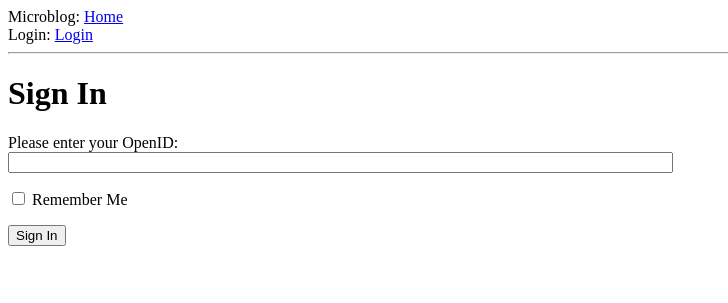
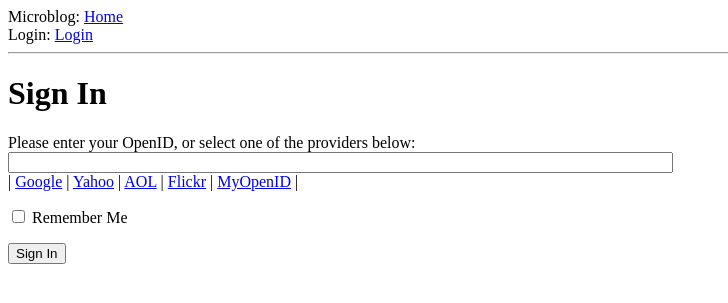
Before and after one commit to misoi/python, a Flask app: page /login in a window 1280 px wide. Shown: the top 303 px of the page, without its empty margins (0-728 px from the left). Run offline with Flask 2, Linux system fonts and the light colour scheme.

Commit message:
craeted a sign in form

```diff
--- a/microblog/app/templates/base.html
+++ b/microblog/app/templates/base.html
@@ -8,7 +8,7 @@
   </head>
   <body>
     <div>Microblog: <a href="/index">Home</a></div>
-      <div>Login: <a href="login.html">Login</a></div>
+      <div>Login: <a href="login">Login</a></div>
     <hr>
     {% with messages = get_flashed_messages() %}
       {% if messages %}
--- a/microblog/app/templates/login.html
+++ b/microblog/app/templates/login.html
@@ -1,13 +1,32 @@
-<!-- extend from base layout -->
+<!-- extend base layout -->
 {% extends "base.html" %}
 
 {% block content %}
+<script type="text/javascript">
+function set_openid(openid, pr)
+{
+    u = openid.search('<username>')
+    if (u != -1) {
+        // openid requires username
+        user = prompt('Enter your ' + pr + ' username:')
+        openid = openid.substr(0, u) + user
+    }
+    form = document.forms['login'];
+    form.elements['openid'].value = openid
+}
+</script>
 <h1>Sign In</h1>
 <form action="" method="post" name="login">
     {{ form.hidden_tag() }}
     <p>
-          Please enter your OpenID:<br>
-          {{ form.openid(size=80) }}<br>
+        Please enter your OpenID, or select one of the providers below:<br>
+        {{ form.openid(size=80) }}
+        {% for error in form.openid.errors %}
+          <span style="color: red;">[{{error}}]</span>
+        {% endfor %}<br>
+        |{% for pr in providers %}
+          <a href="javascript:set_openid('{{ pr.url }}', '{{ pr.name }}');">{{ pr.name }}</a> |
+        {% endfor %}
     </p>
     <p>{{ form.remember_me }} Remember Me</p>
     <p><input type="submit" value="Sign In"></p>
--- /dev/null
+++ b/microblog/app/view.py
@@ -0,0 +1,6 @@
+from app import app
+
+@app.route('/')
+@app.route('/index')
+def index():
+    return "Hello, World!"
--- a/microblog/app/views.py
+++ b/microblog/app/views.py
@@ -26,9 +26,13 @@ def index():
                            posts=posts)
 
 from .forms import LoginForm
-@app.route('/login', methods=['GET', 'POST'])
+@app.route('/login', methods=['GET', 'POST']) #tells the server that it accepts/support both GET and POST REQUESTS
 def login():
     form = LoginForm()
+    if form.validate_on_submit(): #Does all the processing work.It will collect the data and run all the validators
+        flash('login requested for OpenID="%s", remember_me=%s' %(form.openid.data, str(form.remember_me.data)))
+        return redirect('/index')
     return render_template('login.html',
                            title='Sign In',
-                           form=form)
+                           form=form,
+                        providers=app.config['OPENID_PROVIDERS'])
```
Also changed, not shown: 3 other files. Lines whose indentation alone changed are shown as unchanged.
